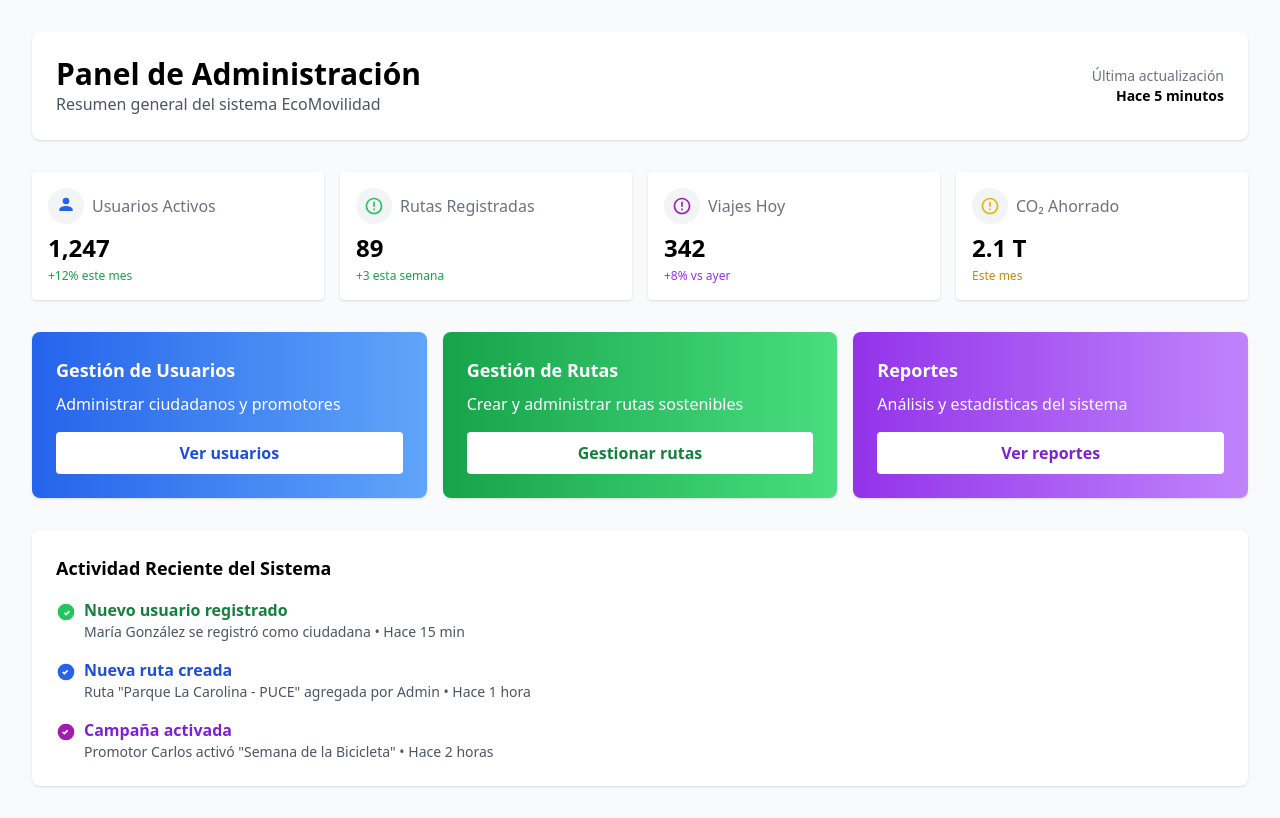
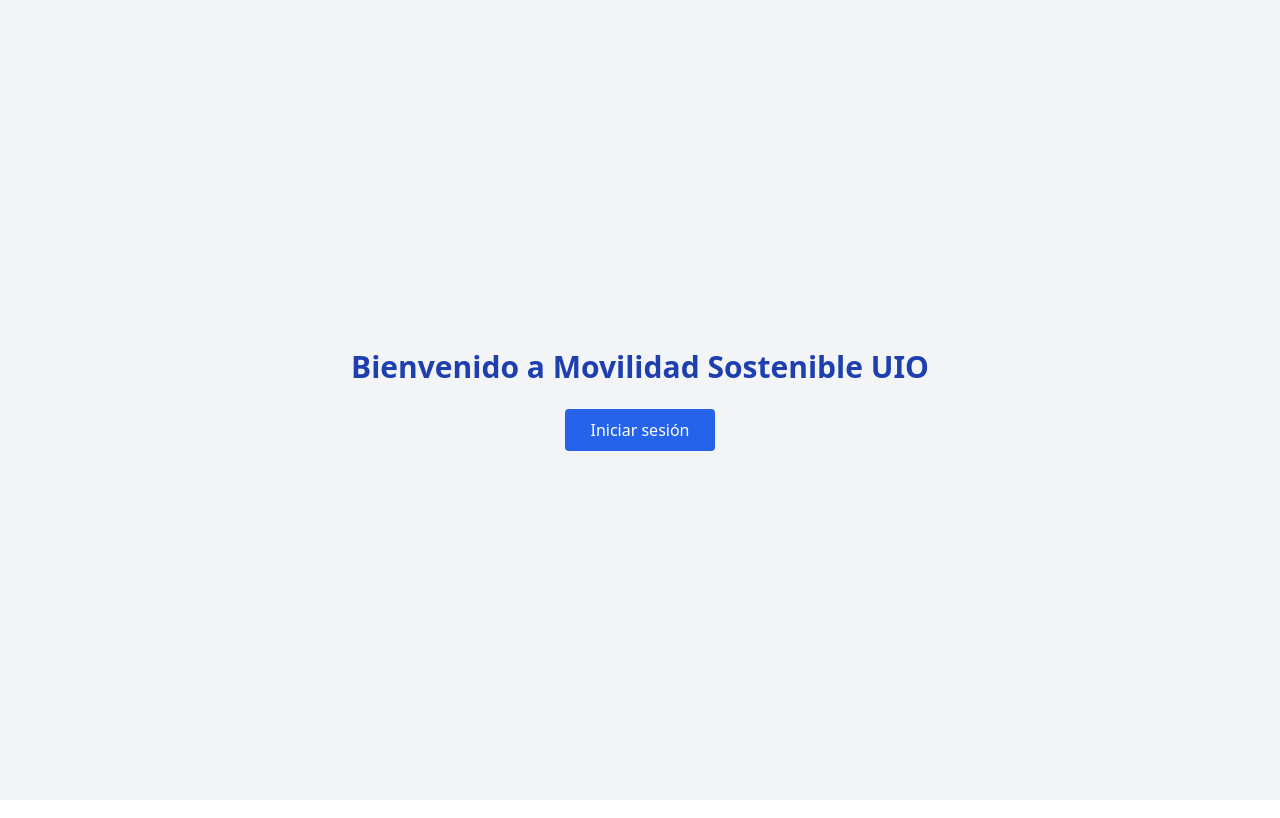
Before and after one commit to XavierParedesLoyola/movilidad-sostenible-uio, a React (Vite) app in the folder FRONTEND/: page / in a window 1280 px wide. Built offline with nearby package versions, Linux system fonts and the light colour scheme.

Commit message:
Corrige normalización de rol en login y mejora respuesta para frontend

```diff
--- a/FRONTEND/src/App.jsx
+++ b/FRONTEND/src/App.jsx
@@ -1,21 +1,23 @@
 import { BrowserRouter, Routes, Route } from "react-router-dom";
-import Dashboard from "./views/Dashboard/Dashboard";
 import Login from "./views/Login/Login";
 import Register from "./views/Register/Register";
 import Rutas from "./views/Rutas/Rutas";
 import Ciudadano from "./views/Ciudadano/Ciudadano";
 import Promotor from "./views/Promotor/Promotor";
+import Dashboard from "./views/Dashboard/Dashboard";
+import Home from "./views/Home/Home";
 
 function App() {
   return (
     <BrowserRouter>
       <Routes>
-        <Route path="/" element={<Dashboard />} />
+        <Route path="/" element={<Home />} /> {/* Página principal */}
         <Route path="/login" element={<Login />} />
         <Route path="/register" element={<Register />} />
         <Route path="/rutas" element={<Rutas />} />
         <Route path="/ciudadano" element={<Ciudadano />} />
         <Route path="/promotor" element={<Promotor />} />
+        <Route path="/dashboard" element={<Dashboard />} />
       </Routes>
     </BrowserRouter>
   );
--- /dev/null
+++ b/FRONTEND/src/views/Home/Home.jsx
@@ -0,0 +1,16 @@
+import { useNavigate } from "react-router-dom";
+
+export default function Home() {
+  const navigate = useNavigate();
+  return (
+    <div className="min-h-screen flex flex-col items-center justify-center bg-gray-100">
+      <h1 className="text-3xl font-bold mb-6 text-blue-800">Bienvenido a Movilidad Sostenible UIO</h1>
+      <button
+        className="bg-blue-600 text-white px-6 py-2 rounded hover:bg-blue-700"
+        onClick={() => navigate("/login")}
+      >
+        Iniciar sesión
+      </button>
+    </div>
+  );
+}
```
